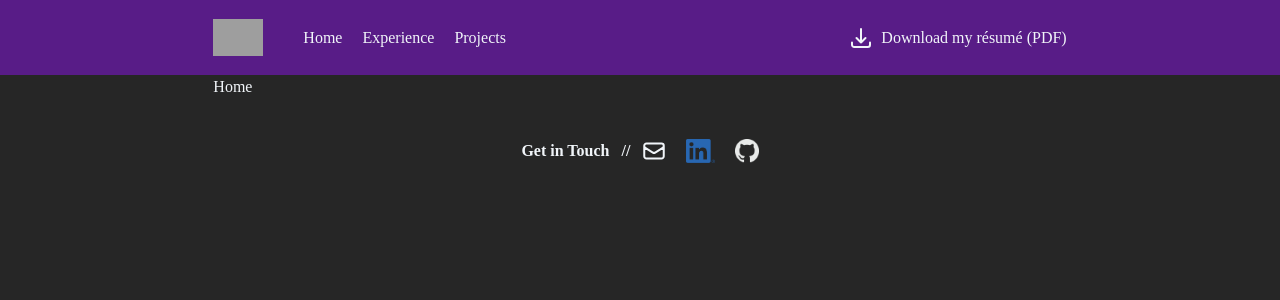
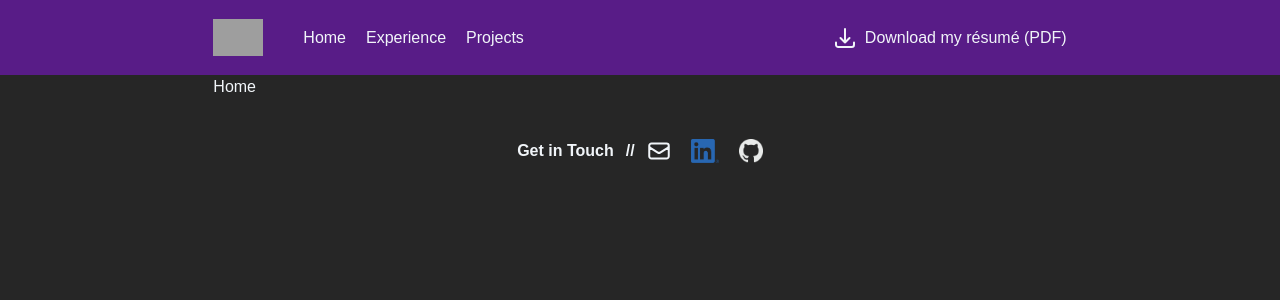
Before and after one commit to mackhack321/mackstanley.com, a React (Create React App) app: page / in a window 1280 px wide. Shown: the top 300 px of the page. Built offline with nearby package versions, Linux system fonts and the light colour scheme; grey boxes are pictures that could not be loaded.

Commit message:
add fallback font for fira code

```diff
--- a/tailwind.config.js
+++ b/tailwind.config.js
@@ -3,7 +3,7 @@ module.exports = {
   content: ["./src/**/*.{js,jsx,ts,tsx}"],
   theme: {
     fontFamily: {
-      code: "Fira Code",
+      code: "Fira Code, sans-serif",
     },
     extend: {
       colors: {
```
